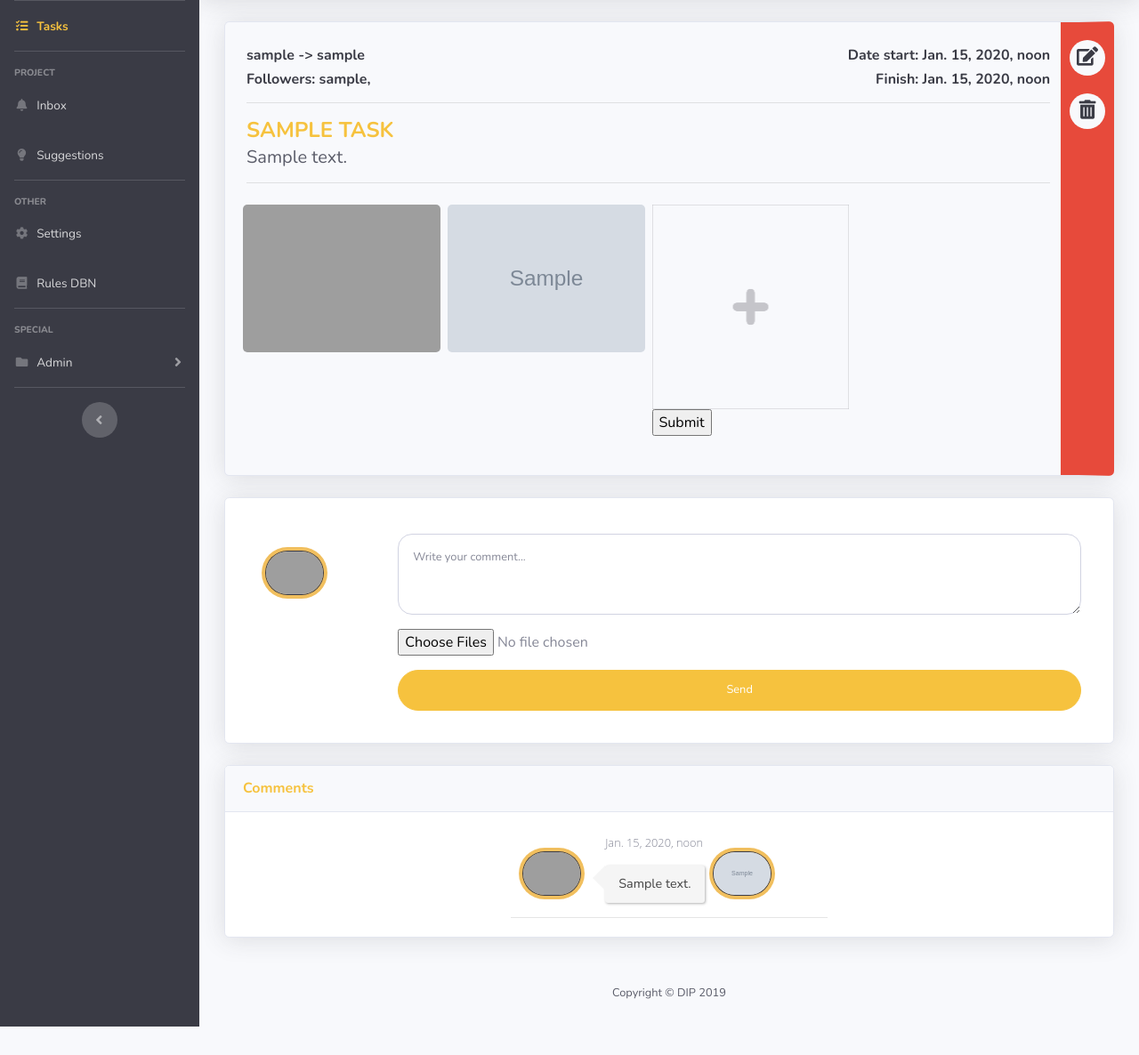
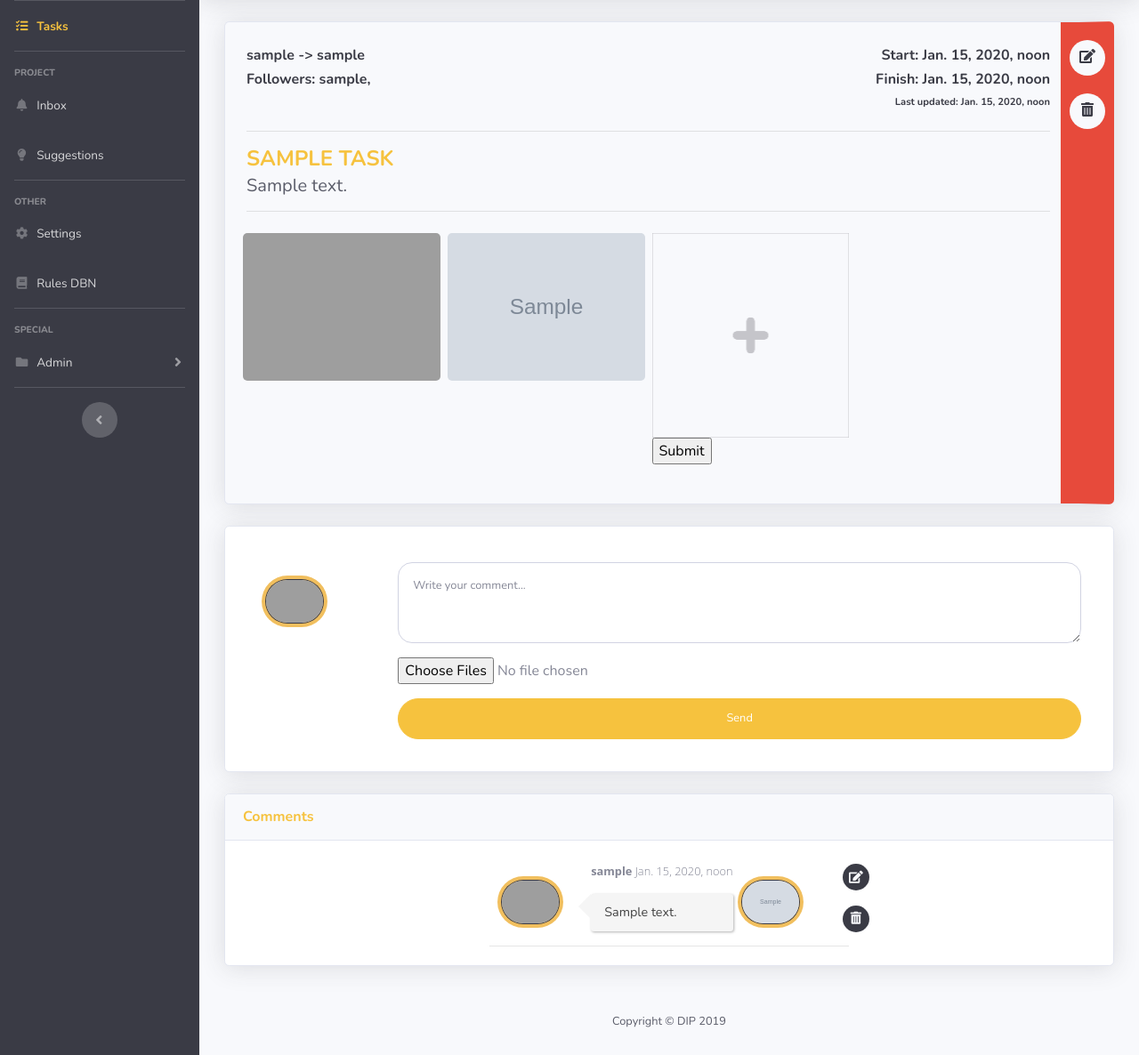
Before and after one commit to Blackstee/DataInPocket, a Django app: page /task/1/ in a window 1280 px wide. Shown: the part 70-1256 px from the top of the page at 89% size. Before the commit the page ends 1224 px from the top, so only its background shows below. Run offline with Django 3.2, Linux system fonts and the light colour scheme; a user stored in the database is signed in; tables that the repository leaves empty hold one stand-in row (values such as "Sample post"); grey boxes marked "Sample" are stand-in pictures; some libraries are stand-ins or nearby versions; grey boxes are pictures that could not be loaded.

Commit message:
task/comment
- added task dekete
- added comment delete
- added task update

```diff
--- a/DIP/dip_manager/static/css/styles.css
+++ b/DIP/dip_manager/static/css/styles.css
@@ -124,7 +124,7 @@ body{background:#fffff;}
 
 
 input[type="file"]{
-    z-index: 999;
+    /*z-index: 999;
     /*line-height: 0;
     font-size: 0;
     position: absolute;
@@ -429,6 +429,35 @@ input[type="file"] {
 
 
 
+.right_icon_edit_comment{
+    position:absolute;
+    width:30px;
+    border-radius:2rem;
+    height:30px;
+    right:0;
+    margin-right:-50px;
+    text-align: center;
+    top:0.1rem;
+    background-color:  #3A3B45;
+
+}
+
+.right_icon_delete_comment{
+    position:absolute;
+    width:30px;
+    border-radius:2rem;
+    height:30px;
+    right:0;
+    margin-right:-50px;
+    text-align: center;
+    top:3rem;
+    background-color:  #3A3B45;
+
+}
+
+
+
+
 .task_block_danger{
     border-right: 40px solid #e74a3b;
 
--- /dev/null
+++ b/DIP/dip_manager/static/js/task.js
@@ -0,0 +1,90 @@
+
+var mode_task_on = 0;
+var mode_comment_on = 0;
+var editing_comment_id = 0;
+
+//on and off edit mode
+function edit_task_mode_click (task_id){
+
+    if (mode_task_on == 0){
+
+        var button= document.getElementById("edit_mode_task").className = "fas fa-md fa-fw fa-edit text-gray-100";
+        var div_button = document.getElementsByClassName("right_icon_edit")[0];
+        div_button.style.backgroundColor = '#3A3B45';
+        mode_task_on =1;
+        approve_appear("Edit task mode is ON");
+        var description = document.getElementById("task_desc");
+        description.setAttribute("contenteditable", true);
+        var name = document.getElementById("task_name");
+        name.setAttribute("contenteditable", true);
+        var task_date = document.getElementById("task_date");
+        task_date.setAttribute("contenteditable", true);
+
+    }
+    else {
+        var button= document.getElementById("edit_mode_task").className = "fas fa-md fa-fw fa-edit text-gray-900";
+        var div_button = document.getElementsByClassName("right_icon_edit")[0];
+        div_button.style.backgroundColor = '#f8f9fc';
+        mode_task_on =0;
+        var description = document.getElementById("task_desc");
+        description.setAttribute("contenteditable", false);
+        var name = document.getElementById("task_name");
+        name.setAttribute("contenteditable", false);
+        var task_date = document.getElementById("task_date");
+        task_date.setAttribute("contenteditable", false);
+
+        post_update_task(name.innerHTML, description.innerHTML, task_date.innerHTML, task_id);
+    }
+
+}
+
+edit_comment_mode_click (task_id, comment_id){
+
+    if (mode_comment_on == 0 && editing_comment_id == 0){
+
+    }
+
+
+}
+
+//changes approval bar downside
+function approve_appear(text) {
+
+  var approve = document.getElementById("snackbar");
+
+  var icon = document.createElement("i");
+
+  icon.className = "fas fa-check-circle text-success";
+
+  approve.innerHTML = text;
+
+  approve.className = "show";
+
+  approve.appendChild(icon);
+
+  setTimeout(function(){ approve.className = approve.className.replace("show", ""); }, 3000);
+
+}
+
+
+//sends updates of task to server
+function post_update_task ( name, description, finish_date, task_id ){
+
+    alert (task_id);
+    $.ajax({
+        url: "/task/update/"+task_id+"/",
+        method:"POST",
+        data: {
+          'name': name,
+          'description':description,
+          'finish_date':finish_date
+        },
+        dataType: 'json',
+        success: function (data) {
+          approve_appear("Changes saved ");
+        }
+      });
+
+
+
+}
--- a/DIP/dip_manager/templates/base.html
+++ b/DIP/dip_manager/templates/base.html
@@ -350,7 +350,7 @@
   </a>
 
   <!-- Logout Modal-->
-  <div class="modal fade" id="logoutModal" tabindex="-1" role="dialog" aria-labelledby="exampleModalLabel" aria-hidden="true">
+  <div class="modal fade" style="z-index:100000000000;" id="logoutModal" tabindex="-1" role="dialog" aria-labelledby="exampleModalLabel" aria-hidden="true">
     <div class="modal-dialog" role="document">
       <div class="modal-content">
         <div class="modal-header">
--- a/DIP/dip_manager/templates/project_detail.html
+++ b/DIP/dip_manager/templates/project_detail.html
@@ -42,7 +42,7 @@
 
 
   <!-- Delete Modal-->
-  <div class="modal fade" id="deleteModal" tabindex="-1" role="dialog" aria-labelledby="deleteModalLabel" aria-hidden="true">
+  <div class="modal fade" style="z-index:100000000000;" id="deleteModal" tabindex="-1" role="dialog" aria-labelledby="deleteModalLabel" aria-hidden="true">
     <div class="modal-dialog" role="document">
       <div class="modal-content">
         <div class="modal-header">
--- a/DIP/dip_manager/templates/projects.html
+++ b/DIP/dip_manager/templates/projects.html
@@ -49,7 +49,7 @@
 
 
  <!-- New Project Modal-->
-  <div class="modal fade" id="newProjectModal" tabindex="-1" role="dialog" aria-labelledby="newProjectModalLabel" aria-hidden="true">
+  <div class="modal fade" id="newProjectModal" style="z-index:100000000000;" tabindex="-1" role="dialog" aria-labelledby="newProjectModalLabel" aria-hidden="true">
     <div class="modal-dialog" role="document">
       <div class="modal-content">
         <div class="modal-header">
--- a/DIP/dip_manager/templates/task_detail.html
+++ b/DIP/dip_manager/templates/task_detail.html
@@ -5,27 +5,35 @@
      <!-- Begin Page Content -->
         <div class="container-fluid bg-light">
 
+
+                <div id="snackbar">Delete completed successfully <i class="fas fa-check-circle text-success"></i></div>
+
             <div class="row">
 
             <div class="col-xl-12 col-md-6 mb-4">
               <div class="card bg-gray-100 task_block_danger shadow h-100 py-2">
                   <div class="task_box"></div>
-                  <div class="right_icon_edit"><i class="fas fa-lg fa-fw fa-edit text-gray-900" style="margin-top:25%;"></i></div>
-                    <div class="right_icon_delete"><i data-toggle="modal"  data-target="#deleteModal" class="fas fa-lg fa-fw fa-trash-alt text-gray-900" style="margin-top:25%;"></i></div>
+                  <div class="right_icon_edit" ><i id="edit_mode_task" onclick = "edit_task_mode_click({{task.id}})" class="fas fa-md fa-fw fa-edit text-gray-900" style="margin-top:25%;"></i></div>
+                    <div class="right_icon_delete"><i data-toggle="modal"  data-target="#deleteModal_task" class="fas fa-md fa-fw fa-trash-alt text-gray-900" style="margin-top:25%;"></i></div>
 
                   <div class="card-body ">
                   <div class="row no-gutters align-items-center">
                     <div class="col mr-2">
 
-                        <h6 class="text-md font-weight-bold text-gray-900 ">{{ task.creator.username }} -> {{ task.doer.username }}<span class="float-right">Date start: {{ task.date_start }}</span></h6>
+                        <h6 class="text-md font-weight-bold text-gray-900 ">{{ task.creator.username }} -> {{ task.doer.username }}<span class="float-right">Start: {{ task.date_start }}</span></h6>
                          <h6 class="text-md  font-weight-bold text-gray-900">
                       Followers: {% for follower in task.followers.all %}
                                 {{ follower.username }},
-                                {% endfor %}<span class="float-right">Finish: {{ task.date_end }}</span></h6>
+                                {% endfor %}<span class="float-right" id = "task_date">Finish: {{ task.date_end }}</span></h6>
+                        {% if task.updated == 1%}
+                            <span class="float-right text-xs  font-weight-bold text-gray-900" >Last updated: {{ task.date_update }}</span>
+                             {% endif %}
+                        <br>
                         <hr>
-                        <h4 class="text-xl font-weight-bold text-warning text-uppercase mb-1">{{ task.task_name }}</h4>
+                        <h4 class="text-xl font-weight-bold text-warning text-uppercase mb-1" id = "task_name">{{ task.task_name }}
 
-                        <div class="h5 mb-0 font-weight text-gray-800">{{task.description}}</div>
+                        </h4>
+                        <div class="h5 mb-0 font-weight text-gray-800" id = "task_desc" contenteditable="false">{{task.description}}</div>
                         <hr>
 
 
@@ -138,11 +146,17 @@
                         <img src="http://farm5.staticflickr.com/4012/5126739463_e5598d33fb.jpg">
                             </div>
                         <div class="col-xl-9 col-lg-9">
-                            <div class="comment-content"><p class="author"><strong>{{comment.creator.username}}</strong>{{comment.date_post}}</p>
-                            <span>
+                            <div class="comment-content"><p class="author"><strong>{{comment.author.username}} </strong>{{comment.date_post}}</p>
+                            <span id="{{comment.id}}">
                                 {{comment.text}}
 
                             </span>
+
+                                {% if user.id == comment.author.id %}
+                                <div class="right_icon_edit_comment" onclick = "edit_comment_mode_click({{task.id}}, {{comment.id}})" ><i class="fas fa-sm fa-fw fa-edit text-gray-100" style="margin-top:25%;"></i></div>
+                                <a style="z-index:100000000000;" href="{% url 'comment_delete' task_id=task.id comment_id=comment.id  %}" class="right_icon_delete_comment"><i class="fas fa-sm fa-fw fa-trash-alt text-gray-100" style="margin-top:25%;"></i></a>
+
+                                {% endif %}
                             </div>
                             {% for pic_com in pics_comm %}
 
@@ -175,17 +189,17 @@
       <!-- End of Main Content -->
 
 
-  <!-- Delete Modal-->
-  <div class="modal fade" style="z-index:100000000000;" id="deleteModal" tabindex="-1" role="dialog" aria-labelledby="deleteModalLabel" aria-hidden="true">
+  <!-- Delete Modal TASK-->
+  <div class="modal fade" style="z-index:100000000000;" id="deleteModal_task" tabindex="-1" role="dialog" aria-labelledby="deleteModalTaskLabel" aria-hidden="true">
     <div class="modal-dialog" role="document">
       <div class="modal-content">
         <div class="modal-header">
-          <h5 class="modal-title" id="deleteModalLabel">Sure?</h5>
+          <h5 class="modal-title" id="deleteModalTaskLabel">Sure?</h5>
           <button class="close" type="button" data-dismiss="modal" aria-label="Close">
             <span aria-hidden="true">×</span>
           </button>
         </div>
-        <div class="modal-body">Select "Delete" below if you are sure you want to delete task {{ task.task_name }}</div>
+        <div class="modal-body">Select "Delete" below if you are sure you want to delete task<br> "{{ task.task_name }}"</div>
         <div class="modal-footer">
 
           <a class="btn btn-danger btn-user btn-block" href="{% url 'task_delete' task.id %}">Delete</a>
@@ -193,7 +207,6 @@
       </div>
     </div>
   </div>
-
 
 
 <div id="myModal" class="modal">
@@ -206,7 +219,7 @@
   <div id="caption"></div>
 </div>
 
-
+<script src="{% static 'js/task.js' %}"></script>
 <script>
 
 
--- a/DIP/dip_manager/templates/tasks.html
+++ b/DIP/dip_manager/templates/tasks.html
@@ -133,7 +133,7 @@
 
 
  <!-- New Task Modal-->
-  <div class="modal fade" id="newTaskModal" tabindex="-1" role="dialog" aria-labelledby="newTaskModalLabel" aria-hidden="true">
+  <div class="modal fade" id="newTaskModal" style="z-index:100000000000;" tabindex="-1" role="dialog" aria-labelledby="newTaskModalLabel" aria-hidden="true">
     <div class="modal-dialog" role="document">
       <div class="modal-content">
         <div class="modal-header">
--- a/DIP/dip_manager/templates/user_detail.html
+++ b/DIP/dip_manager/templates/user_detail.html
@@ -42,7 +42,7 @@
 
 
   <!-- Delete Modal-->
-  <div class="modal fade" id="deleteModal" tabindex="-1" role="dialog" aria-labelledby="deleteModalLabel" aria-hidden="true">
+  <div class="modal fade" id="deleteModal"style="z-index:100000000000;" tabindex="-1" role="dialog" aria-labelledby="deleteModalLabel" aria-hidden="true">
     <div class="modal-dialog" role="document">
       <div class="modal-content">
         <div class="modal-header">
--- a/DIP/dip_manager/templates/users.html
+++ b/DIP/dip_manager/templates/users.html
@@ -49,7 +49,7 @@
 
 
  <!-- New Project Modal-->
-  <div class="modal fade" id="newProjectModal" tabindex="-1" role="dialog" aria-labelledby="newProjectModalLabel" aria-hidden="true">
+  <div class="modal fade" id="newProjectModal" style="z-index:100000000000;" tabindex="-1" role="dialog" aria-labelledby="newProjectModalLabel" aria-hidden="true">
     <div class="modal-dialog" role="document">
       <div class="modal-content">
         <div class="modal-header">
--- a/DIP/dip_manager/tries.py
+++ b/DIP/dip_manager/tries.py
@@ -1,2 +1,4 @@
-from djongo import models
-from dip_manager.models import User
+from datetime import datetime
+
+datetime_object = datetime.strptime('May 25, 2019, 6:34PM', '%b %d, %Y, %I:%M%p')
+print (datetime_object)
--- a/DIP/dip_manager/views.py
+++ b/DIP/dip_manager/views.py
@@ -5,6 +5,12 @@ from dip_manager.models import Project, User, Task, Comment, Pic_Task, Pic_comm
 import pandas as pd
 from dip_manager.forms import ImageUploadForm, ImageUploadForm_comm
 from django.contrib.auth.decorators import login_required
+from django.utils import timezone
+import pytz
+from django.views.decorators.csrf import csrf_exempt
+from datetime import datetime
+
+
 
 @login_required
 def generate_report_users(request):
@@ -106,6 +112,28 @@ def task_delete(request, id):
     return HttpResponseRedirect(reverse('home'))
 
 
+@login_required
+@csrf_exempt
+def task_update(request, id):
+    if (request.POST.get('finish_date')[-5:] == " a.m."):
+        date_finish = request.POST.get('finish_date')[:-5]+"AM"
+    else:
+        date_finish = request.POST.get('finish_date')[:-5] + "PM"
+    Task.objects.filter(id=id).update(task_name = request.POST.get('name'),
+                                                 description =request.POST.get('description'),
+                                                 date_end = datetime.strptime(date_finish[8:],'%b %d, %Y, %I:%M%p'),
+                                                 date_update = timezone.now(), updated = 1)
+
+    return HttpResponseRedirect(reverse('home'))
+
+
+@login_required
+def comment_delete(request, task_id, comment_id):
+
+    comment = get_object_or_404(Comment, pk=comment_id).delete()
+
+    return HttpResponseRedirect(reverse('task_detail', kwargs={'id': task_id}))
+
 
 @login_required
 def projects(request):
```
